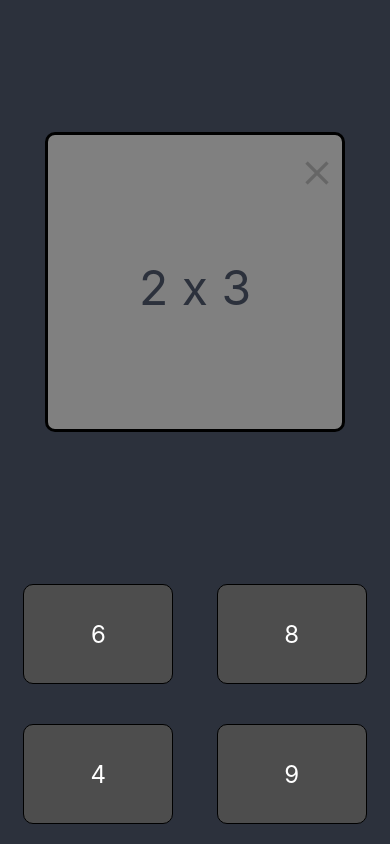
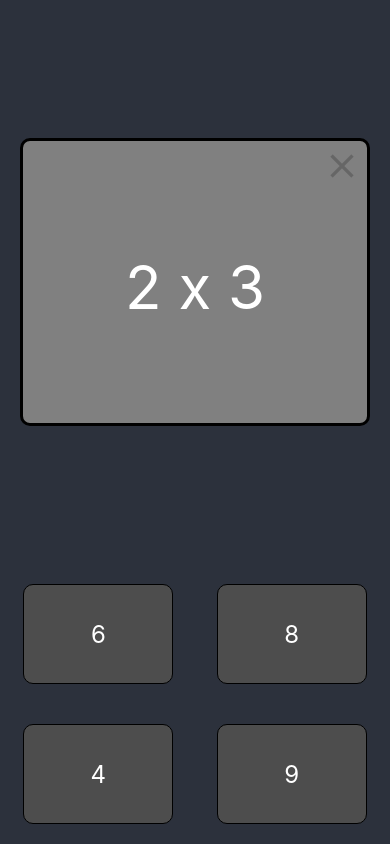
Before and after one commit to ChrisWhisker/flash-math, a React Native app: screen / in a window 390 px wide. Built offline with nearby package versions, Linux system fonts and the light colour scheme.

Commit message:
Style changes

```diff
--- a/components/FlashCard.tsx
+++ b/components/FlashCard.tsx
@@ -19,8 +19,7 @@ export default function FlashCard({ question }: Props) {
 
 const styles = StyleSheet.create({
     flashCard: {
-        width: 300,
-        height: 300,
+        width: 350,
         backgroundColor: "grey",
         alignSelf: "center",
         borderRadius: 10,
@@ -31,8 +30,8 @@ const styles = StyleSheet.create({
     flashCardText: {
         textAlignVertical: "center",
         textAlign: "center",
-        fontSize: 48,
-        color: "#2c313c",
+        fontSize: 60,
+        color: "white",
         paddingTop: 60,
         paddingBottom: 100,
     },
```
